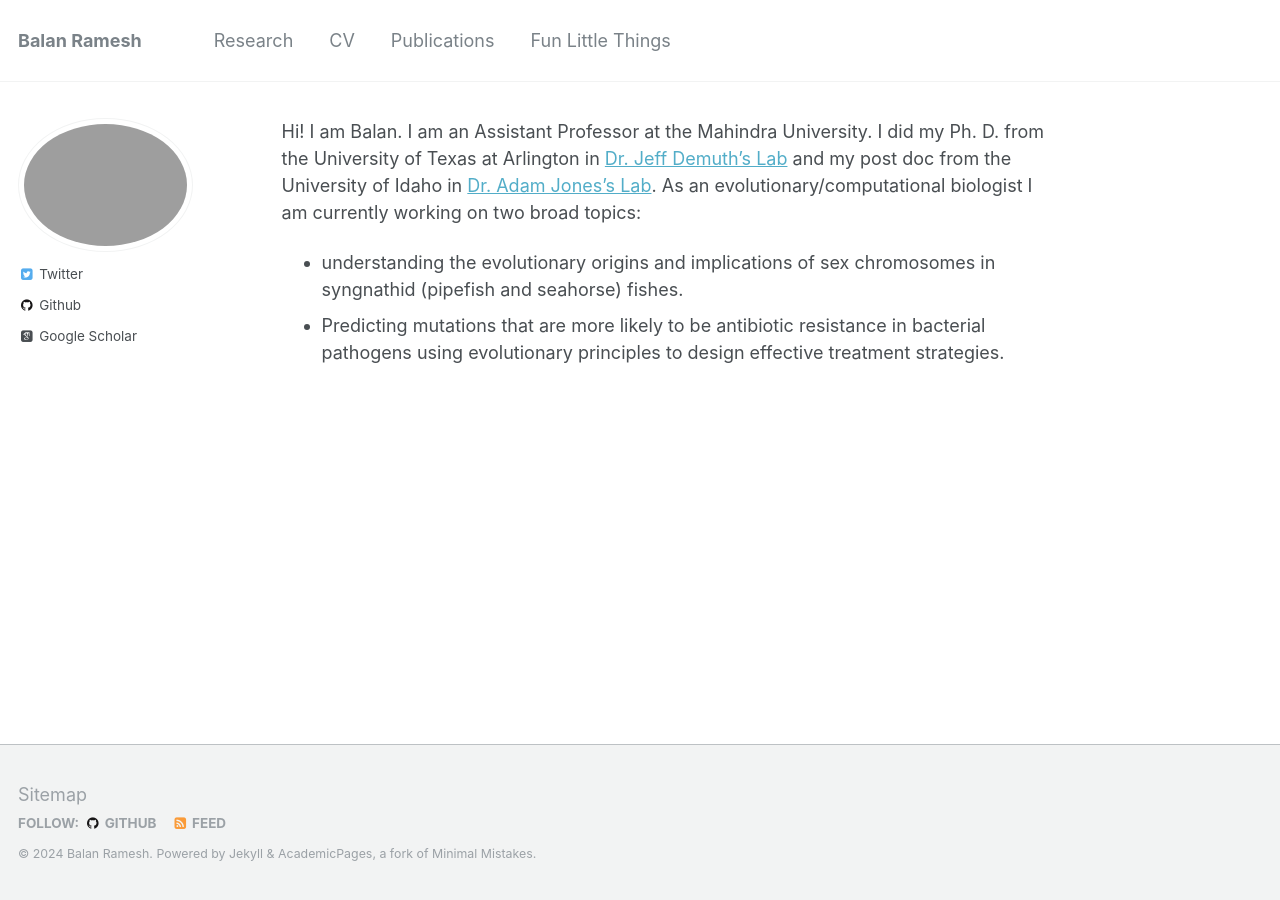
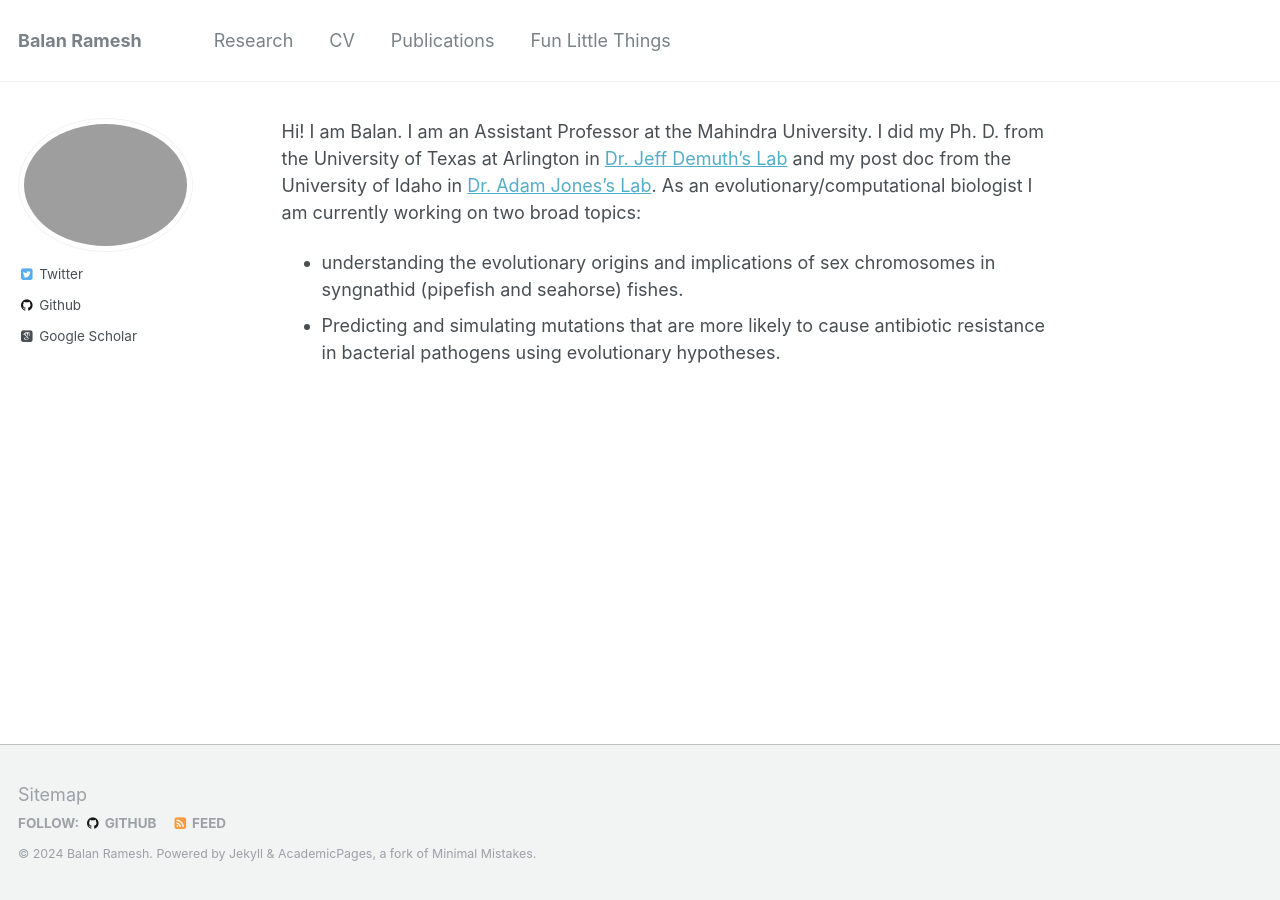
Before and after one commit to rameshbalan/rameshbalan.github.io, a Jekyll site: the page built from _pages/about.md, in a window 1280 px wide. Built offline with Jekyll 4.4.1, drawn with Linux system fonts in a browser that asks for light colours; some web fonts are replaced.

Commit message:
major_update_part3

```diff
--- a/_pages/about.md
+++ b/_pages/about.md
@@ -9,4 +9,4 @@ redirect_from:
 
 Hi! I am Balan. I am an Assistant Professor at the Mahindra University. I did my Ph. D. from the University of Texas at Arlington in [Dr. Jeff Demuth's Lab](https://www.uta.edu/faculty/demuth) and my post doc from the University of Idaho in [Dr. Adam Jones's Lab](https://pipefishguysite.wordpress.com/jones-lab-research/). As an evolutionary/computational biologist I am currently working on two broad topics:
   - understanding the evolutionary origins and implications of sex chromosomes in syngnathid (pipefish and seahorse) fishes.
-  - Predicting mutations that are more likely to be antibiotic resistance in bacterial pathogens using evolutionary principles to design effective treatment strategies.
+  - Predicting and simulating mutations that are more likely to cause antibiotic resistance in bacterial pathogens using evolutionary hypotheses.
```
Also changed, not shown: _pages/research.md (+1 -1 lines).
